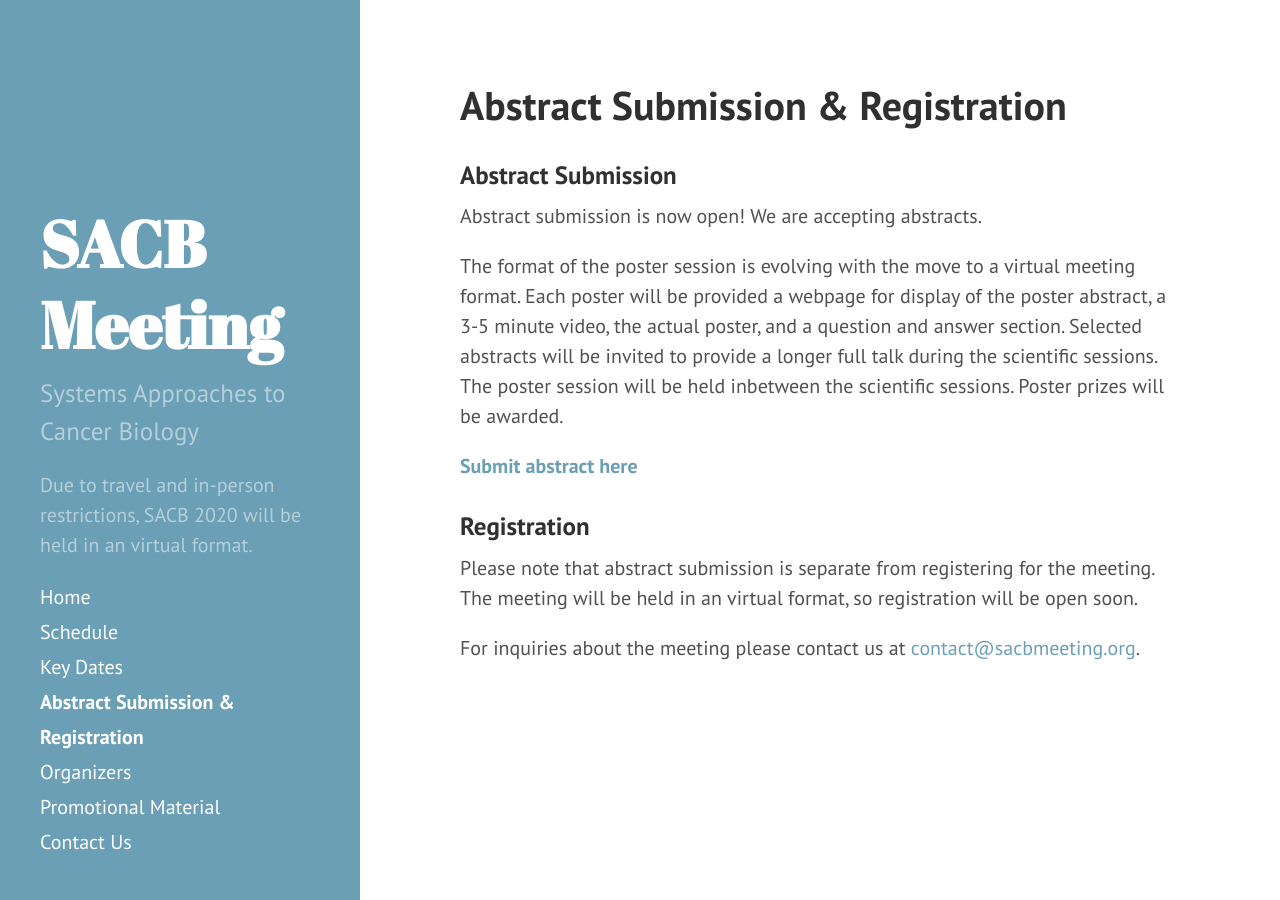
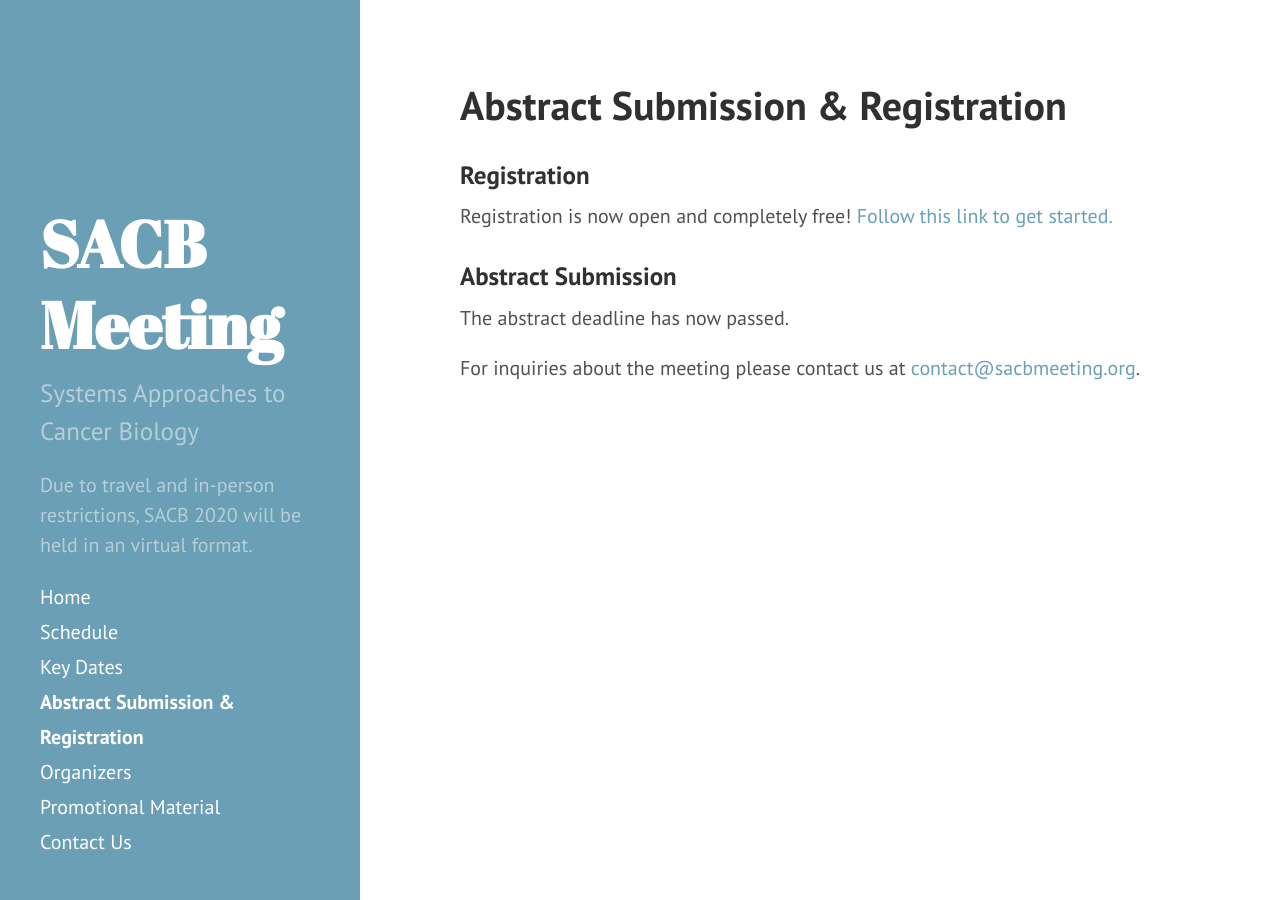
Before and after one commit to AECCSB/sacb-meeting, a Jekyll site: the page built from registration-abstract-submission.md, in a window 1280 px wide. Built offline with Jekyll 4.4.1, drawn with Linux system fonts in a browser that asks for light colours.

Commit message:
Update registration-abstract-submission.md

```diff
--- a/registration-abstract-submission.md
+++ b/registration-abstract-submission.md
@@ -3,16 +3,12 @@ title: Abstract Submission & Registration
 layout: page
 ---
 
+### Registration
+
+Registration is now open and completely free! [Follow this link to get started.](https://www.cvent.com/d/y7q4rj/4W)
+
 ### Abstract Submission
 
-Abstract submission is now open! We are accepting abstracts.
-
-The format of the poster session is evolving with the move to a virtual meeting format. Each poster will be provided a webpage for display of the poster abstract, a 3-5 minute video, the actual poster, and a question and answer section. Selected abstracts will be invited to provide a longer full talk during the scientific sessions. The poster session will be held inbetween the scientific sessions. Poster prizes will be awarded.
-
-[**Submit abstract here**](https://docs.google.com/forms/d/e/1FAIpQLSe3buD1-0UJcw_5qmb0gzqjgGrh1U5rUOmxzODNmtThCzKvew/viewform)
-
-### Registration
-
-Please note that abstract submission is separate from registering for the meeting. The meeting will be held in an virtual format, so registration will be open soon.
+The abstract deadline has now passed.
 
 For inquiries about the meeting please contact us at [contact@sacbmeeting.org](mailto:contact@sacbmeeting.org).
```
